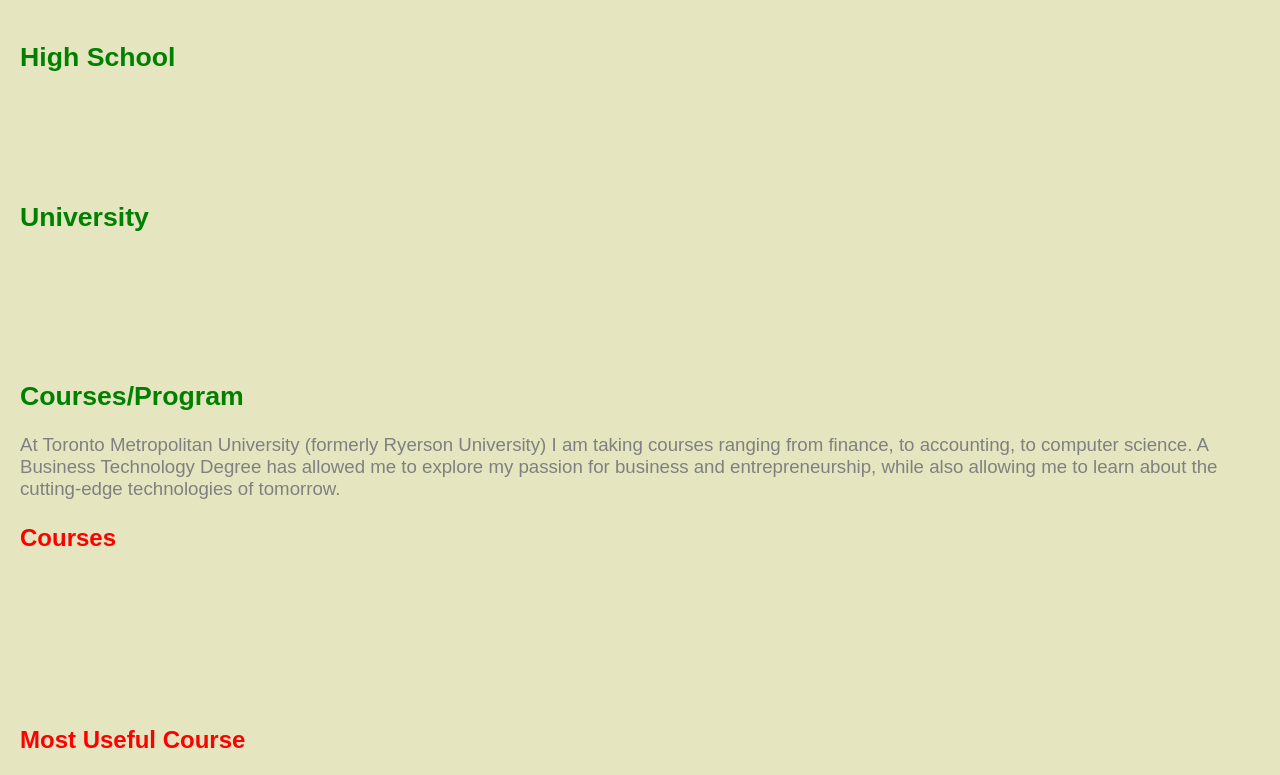
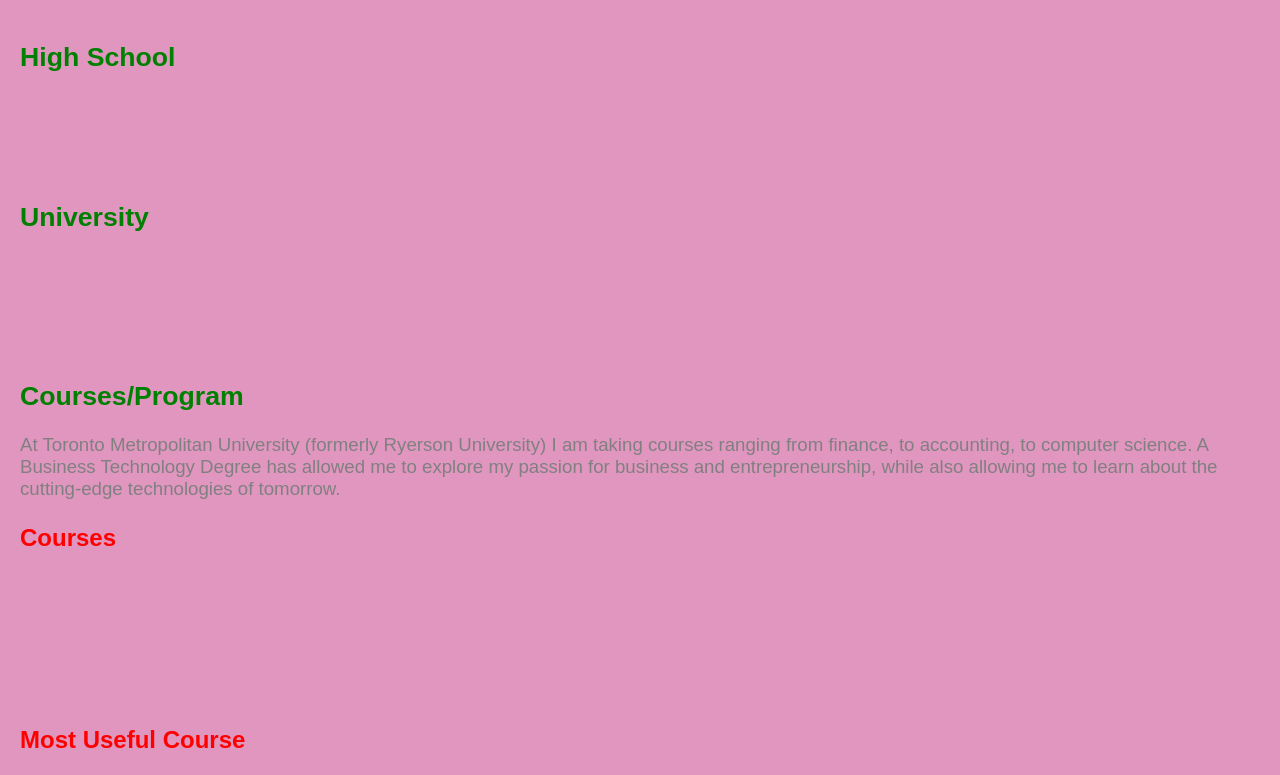
Before and after one commit to dhwani444/dhwani444.github.io, a plain HTML site: page index.html in a window 1280 px wide. Shown: the part 79-854 px from the top of the page. Drawn offline with Linux system fonts and the light colour scheme.

Commit message:
Update background colour

```diff
--- a/styles.css
+++ b/styles.css
@@ -2,8 +2,8 @@ body {
     font-family: Arial, sans-serif;
     font-size: 12pt;
     margin: 15pt;
-    background-color: rgb(229, 229, 191);
-    color: rgb(229, 229, 191);
+    background-color: rgb(225, 150, 191);
+    color: rgb(225, 150, 191);
 }
 
 
```
